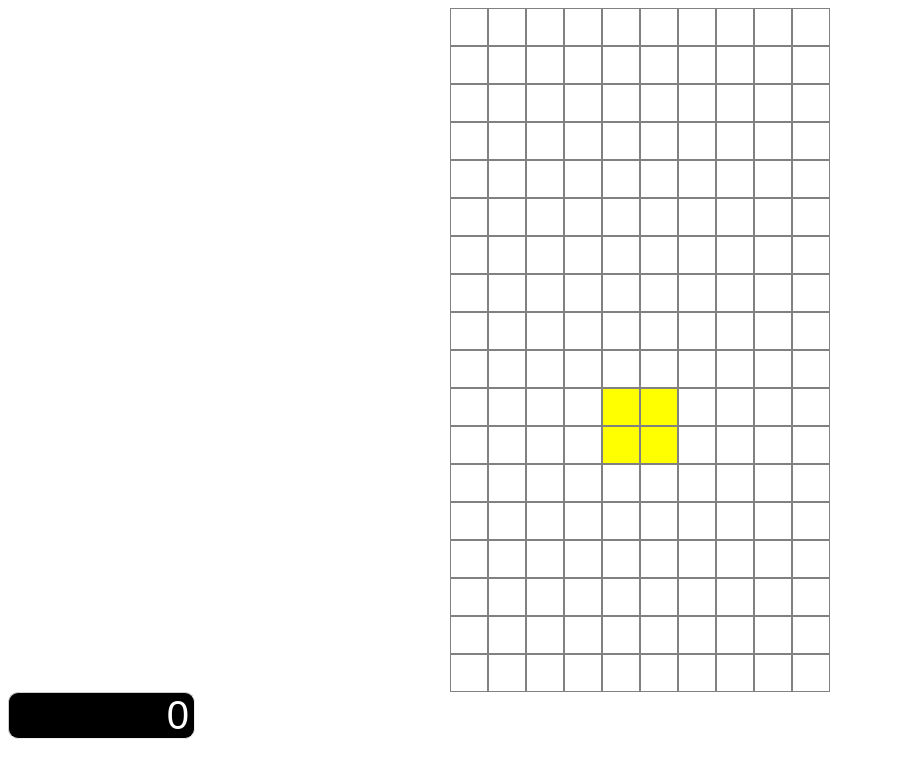
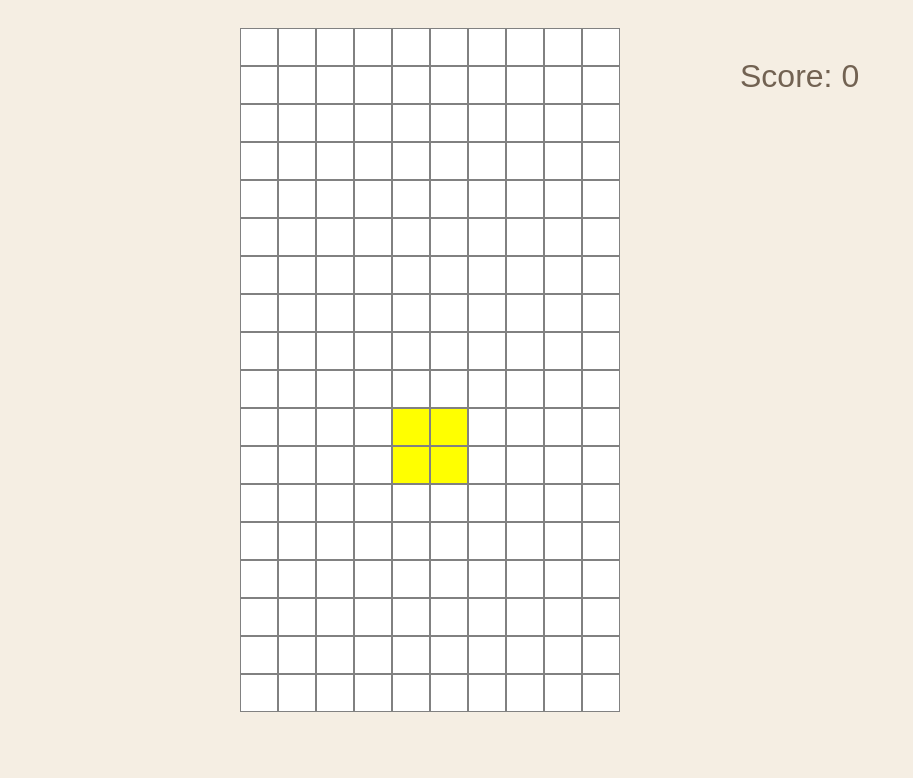
Before and after one commit to Havolt/tetris, a plain HTML site: page ver2/index.html in a window 1280 px wide. Shown: the whole page, without its empty margins (0-913 px from the left). Drawn offline with Linux system fonts and the light colour scheme.

Commit message:
styling changed incl: background change, position change, scoreboard change

```diff
--- a/ver2/tetrisScript.js
+++ b/ver2/tetrisScript.js
@@ -464,11 +464,11 @@ function createShapeDataCaller(obj){
                                         /////Scoreboard Section/////
 
     function drawScoreBoard(){
-        creElT('div', 'scoreboard', document.getElementById('app'), '0');
+        creElT('div', 'scoreboard', document.getElementsByClassName('tetrisContain')[0], 'Score : 0');
     }
 
     function updateScoreBoard(sb){
-        sb.innerHTML = score;
+        sb.innerHTML = 'Score: ' + score;
     }
 
 
@@ -476,6 +476,7 @@ function createShapeDataCaller(obj){
                                         /////Recursive Function with setTimeout/////
 
     function gameEngine(time){
+
         if(tetrisObj.movePiece){
             userCommands(tetrisObj.movePiece, tetrisObj.playerPiece.trueMap);
             tetrisObj.movePiece = 0;
@@ -501,7 +502,8 @@ function createShapeDataCaller(obj){
 
 (function initApp(){
     creElT('div', 'app', document.body, '', 'app');
-    creElT('div', 'tetrisBoard', document.getElementById('app'));
+    creElT('div', 'tetrisContain', document.getElementById('app'))
+    creElT('div', 'tetrisBoard', document.getElementsByClassName('tetrisContain')[0]);
     createMapData(tetrisObj);
     createShapeDataCaller(tetrisObj);
     drawScoreBoard();
--- a/ver2/tetrisStyle.css
+++ b/ver2/tetrisStyle.css
@@ -1,7 +1,19 @@
+body{
+    background: #F5EEE3;
+}
+
+.tetrisContain{
+    margin: 0 auto;
+    max-width: 1000px;
+    position: relative;
+}
+
 .tetrisBoard{
-    margin: 0 auto;
     width: 380px;
     height: 684px;
+    display: inline-block;
+    margin-left: 10%;
+    margin-top: 20px;
 }
 
 .tile{
@@ -9,6 +21,7 @@
     height: 36px;
     border: 1px solid rgb(129, 129, 129);
     float: left;
+    background: white;
 }
 
 .firstTileX{
@@ -38,17 +51,14 @@
 }
 
 .scoreboard{
+    display: inline-block;
     font-family: arial;
     text-align: right;
     padding-right: 5px;
-    background: black;
-    width: 180px;
-    height: 45px;
     border-radius: 10px;
-    font-size: 2.5em;
-    color: white;
-    border-left: 1px solid #cdcdcd;
-    border-top: 1px solid #cdcdcd;
-    border-right: 1px solid #ececec;
-    border-bottom: 1px solid #ececec;
+    font-size: 2em;
+    color: #726252;
+    position: absolute;
+    left: 60%;
+    top: 50px;
 }
```
